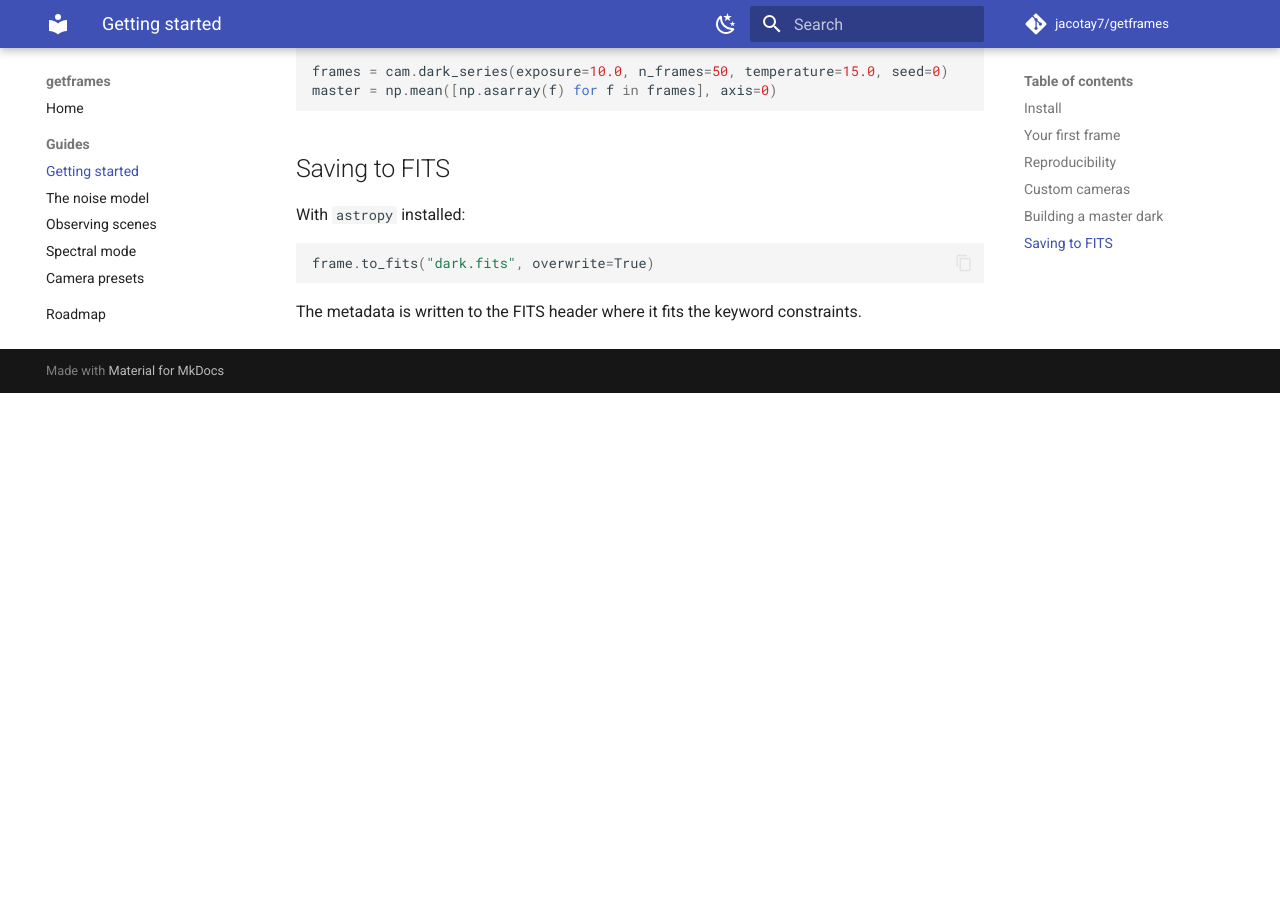
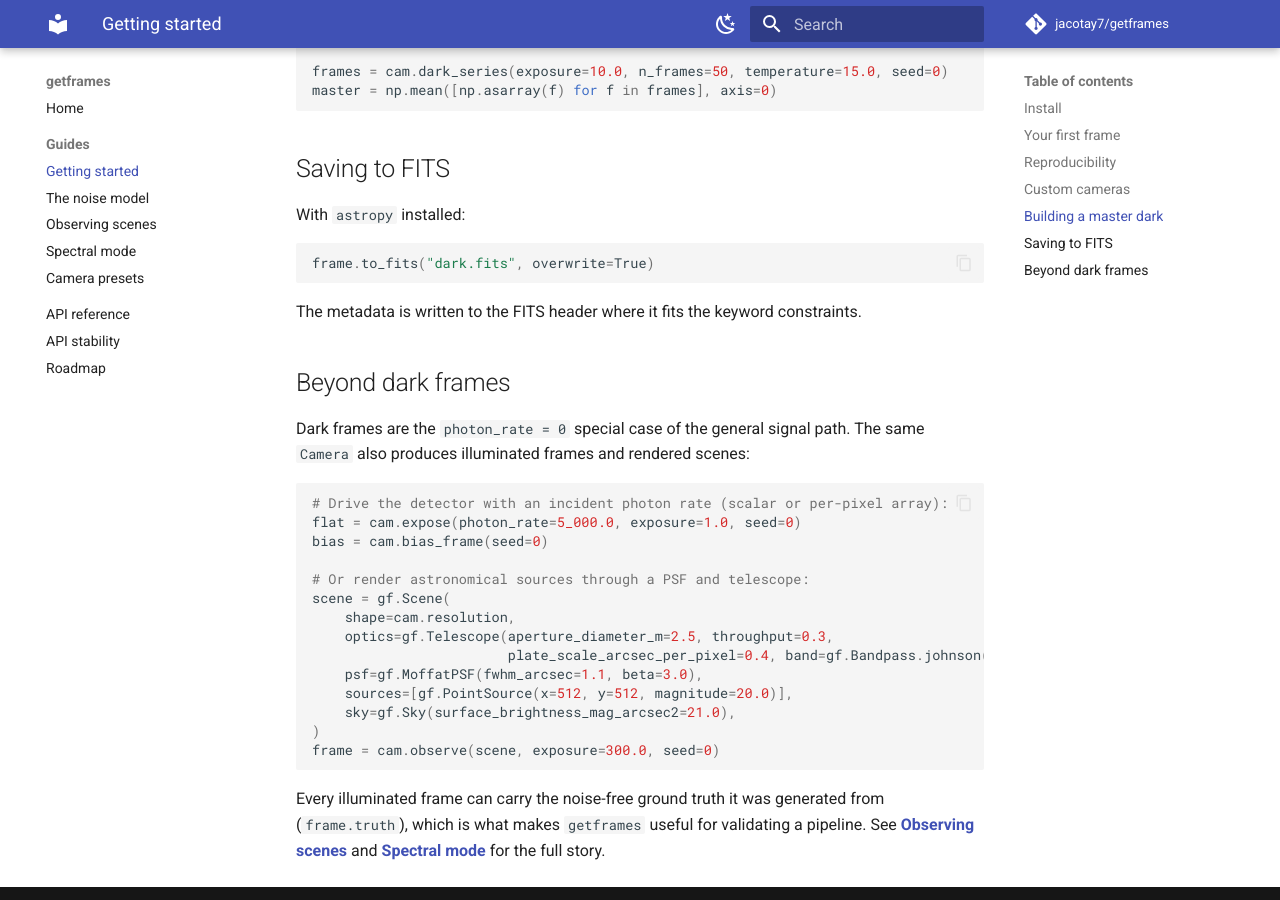
Before and after one commit to jacotay7/getframes, an MkDocs documentation site: the page built from docs/guides/getting-started.md, in a window 1280 px wide and 900 px high, scrolled down 1755 px. Built offline with MkDocs 1.6.1 and Material for MkDocs 9.7.7, drawn with Linux system fonts in a browser that asks for light colours; comment, search, counter and statistics services are not loaded; before the commit the page ends 2148 px from its top, so only the background shows below that; some of the changed text lies outside the part shown.

````diff
--- a/docs/guides/getting-started.md
+++ b/docs/guides/getting-started.md
@@ -8,8 +8,8 @@ This guide walks you from install to your first reproducible dark frame.
 pip install getframes
 ```
 
-The core install pulls in only NumPy. For the plotting example and FITS export,
-add the optional extras:
+The core install depends only on NumPy and SciPy. For the plotting examples and
+FITS export, add the optional extras (`matplotlib` + `astropy`):
 
 ```bash
 pip install "getframes[examples]"
@@ -96,3 +96,30 @@ frame.to_fits("dark.fits", overwrite=True)
 ```
 
 The metadata is written to the FITS header where it fits the keyword constraints.
+
+## Beyond dark frames
+
+Dark frames are the `photon_rate = 0` special case of the general signal path.
+The same `Camera` also produces illuminated frames and rendered scenes:
+
+```python
+# Drive the detector with an incident photon rate (scalar or per-pixel array):
+flat = cam.expose(photon_rate=5_000.0, exposure=1.0, seed=0)
+bias = cam.bias_frame(seed=0)
+
+# Or render astronomical sources through a PSF and telescope:
+scene = gf.Scene(
+    shape=cam.resolution,
+    optics=gf.Telescope(aperture_diameter_m=2.5, throughput=0.3,
+                        plate_scale_arcsec_per_pixel=0.4, band=gf.Bandpass.johnson("V")),
+    psf=gf.MoffatPSF(fwhm_arcsec=1.1, beta=3.0),
+    sources=[gf.PointSource(x=512, y=512, magnitude=20.0)],
+    sky=gf.Sky(surface_brightness_mag_arcsec2=21.0),
+)
+frame = cam.observe(scene, exposure=300.0, seed=0)
+```
+
+Every illuminated frame can carry the noise-free ground truth it was generated
+from (`frame.truth`), which is what makes `getframes` useful for validating a
+pipeline. See **[Observing scenes](scenes.md)** and **[Spectral mode](spectral.md)**
+for the full story.
--- a/mkdocs.yml
+++ b/mkdocs.yml
@@ -1,5 +1,6 @@
 site_name: getframes
 site_description: Realistic synthetic camera frames for scientific imaging pipelines
+site_url: https://jacotay7.github.io/getframes/
 repo_url: https://github.com/jacotay7/getframes
 repo_name: jacotay7/getframes
 edit_uri: edit/main/docs/
@@ -31,8 +32,9 @@ nav:
       - Observing scenes: guides/scenes.md
       - Spectral mode: guides/spectral.md
       - Camera presets: guides/presets.md
+  - API reference: reference.md
+  - API stability: stability.md
   - Roadmap: roadmap.md
-  - API reference: reference.md
 
 plugins:
   - search
--- a/pyproject.toml
+++ b/pyproject.toml
@@ -4,7 +4,7 @@ build-backend = "hatchling.build"
 
 [project]
 name = "getframes"
-description = "Generate realistic synthetic camera frames (CCD/CMOS/EMCCD) with accurate noise properties for scientific imaging pipelines."
+description = "Generate physically realistic synthetic camera frames (CCD/CMOS/EMCCD/eAPD/sCMOS) — dark, bias, flat, and rendered star fields — with auditable noise physics for scientific imaging pipelines."
 readme = "README.md"
 requires-python = ">=3.10"
 license = { text = "MIT" }
@@ -21,7 +21,7 @@ keywords = [
     "imaging",
 ]
 classifiers = [
-    "Development Status :: 3 - Alpha",
+    "Development Status :: 5 - Production/Stable",
     "Intended Audience :: Science/Research",
     "License :: OSI Approved :: MIT License",
     "Operating System :: OS Independent",
@@ -61,7 +61,7 @@ examples = [
 
 [project.urls]
 Homepage = "https://github.com/jacotay7/getframes"
-Documentation = "https://github.com/jacotay7/getframes#readme"
+Documentation = "https://jacotay7.github.io/getframes/"
 Repository = "https://github.com/jacotay7/getframes"
 Issues = "https://github.com/jacotay7/getframes/issues"
 Changelog = "https://github.com/jacotay7/getframes/blob/main/CHANGELOG.md"
--- a/src/getframes/__about__.py
+++ b/src/getframes/__about__.py
@@ -1,4 +1,4 @@
 # SPDX-License-Identifier: MIT
 """Single source of truth for the package version."""
 
-__version__ = "0.1.0"
+__version__ = "1.0.0"
````
Also changed, not shown: CHANGELOG.md (+15 -1 lines), CLAUDE.md (+7 -4 lines), README.md (+19 -9 lines), docs/index.md (+12 -6 lines), docs/reference.md (+2 -0 lines), docs/stability.md (added, +53 -0 lines).
